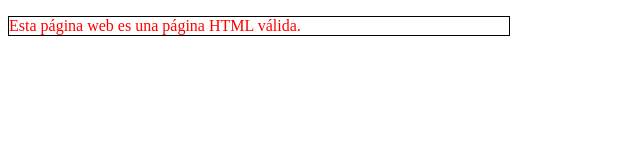
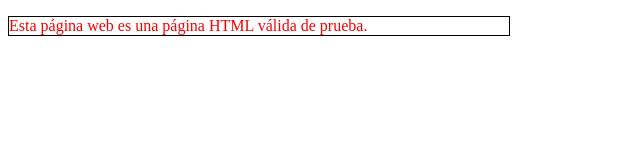
Before and after one commit to luisaparra-info/pruebaSAD, a plain HTML site: page index.html in a window 1280 px wide. Shown: the full height of the page, 0-640 px from the left. Drawn offline with Linux system fonts and the light colour scheme.

Commit message:
Modificación index.html

```diff
--- a/index.html
+++ b/index.html
@@ -7,6 +7,6 @@
 <link rel="stylesheet" href="style.css">
 </head>
 <body>
-<p>Esta página web es una página HTML válida.</p>
+<p>Esta página web es una página HTML válida de prueba.</p>
 </body>
 </html>
```
